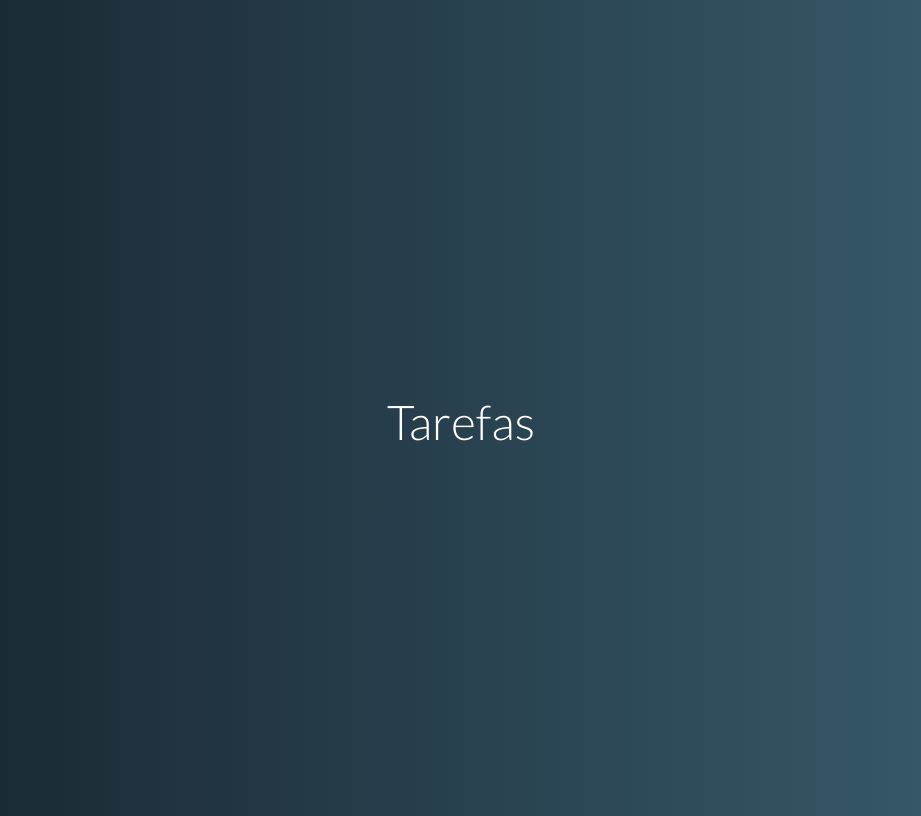
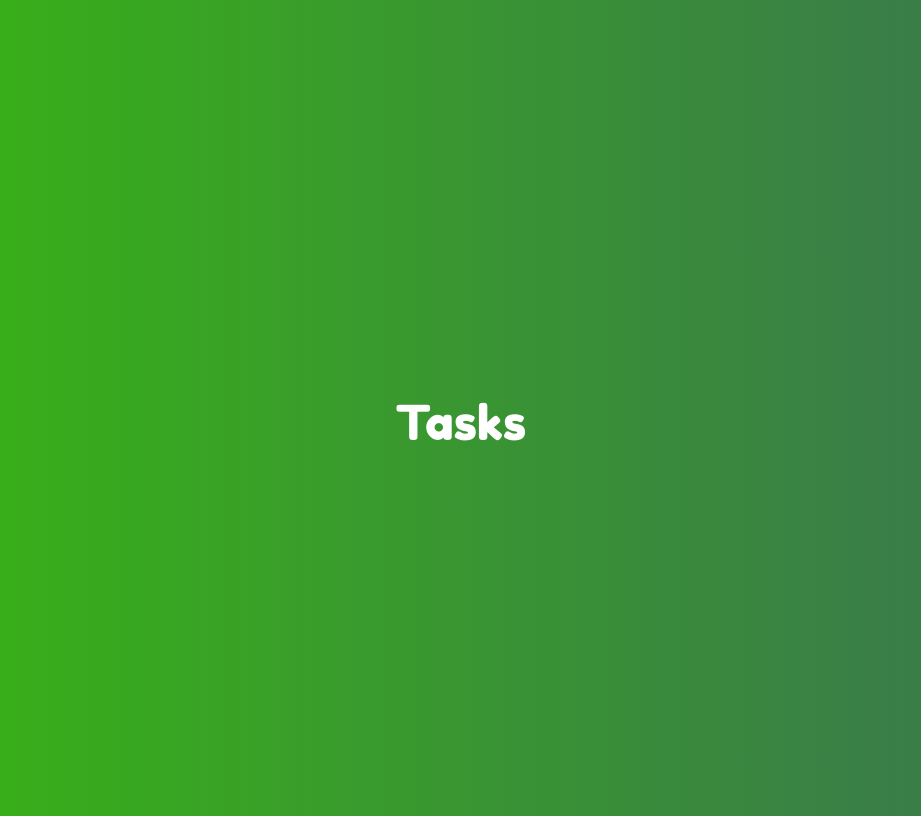
Before and after one commit to megarubber/tasks, a Vue app: page / in a window 1280 px wide. Shown: the whole page, without its empty margins (179-1100 px from the left). Built offline with nearby package versions, Linux system fonts and the light colour scheme.

Commit message:
Settings from main

```diff
--- a/public/index.html
+++ b/public/index.html
@@ -4,7 +4,8 @@
     <meta charset="utf-8">
     <meta http-equiv="X-UA-Compatible" content="IE=edge">
     <meta name="viewport" content="width=device-width,initial-scale=1.0">
-    <link href="https://fonts.googleapis.com/css?family=Lato:200,300,400,600,700" rel="stylesheet">
+    <link rel="preconnect" href="https://fonts.gstatic.com">
+    <link href="https://fonts.googleapis.com/css2?family=Fredoka+One&display=swap" rel="stylesheet">
     <link rel="icon" href="<%= BASE_URL %>favicon.ico">
     <title>Minhas Tarefas</title>
   </head>
--- a/src/App.vue
+++ b/src/App.vue
@@ -1,6 +1,6 @@
 <template>
 	<div id="app">
-		<h1>Tarefas</h1>
+		<h1>Tasks</h1>
 	</div>
 </template>
 
@@ -12,8 +12,8 @@
 
 <style>
 	body {
-		font-family: 'Lato', sans-serif;
-		background: linear-gradient(to right, rgb(22, 34, 42), rgb(58, 96, 115));
+		font-family: 'Fredoka One', cursive;
+		background: linear-gradient(to right, rgb(56, 184, 17), rgb(58, 115, 82));
 		color: #FFF;
 	}
 
```
Also changed, not shown: 1 other file (tests, documents, lock files or other folders).
